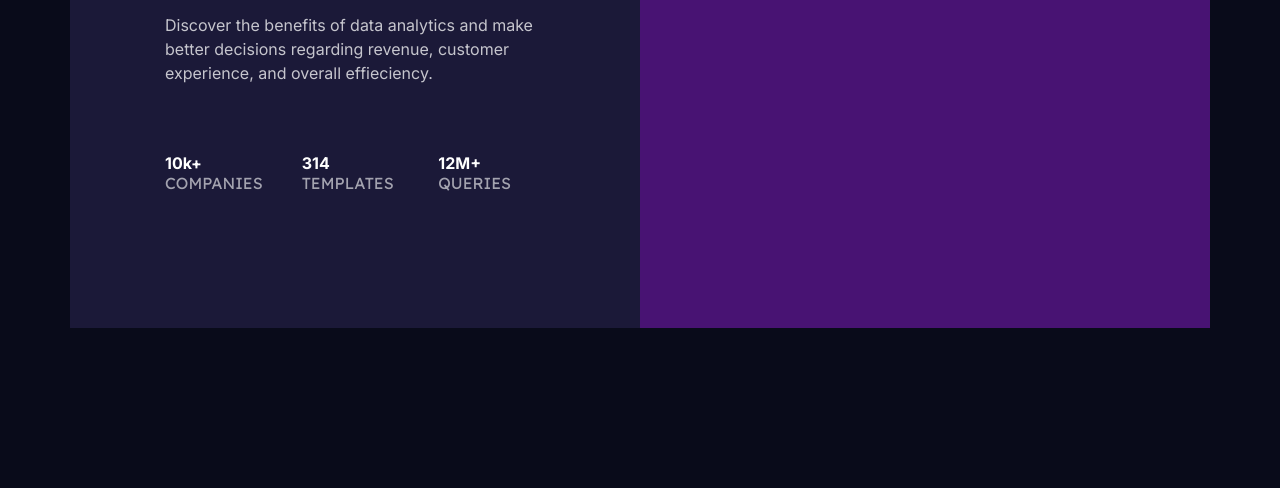
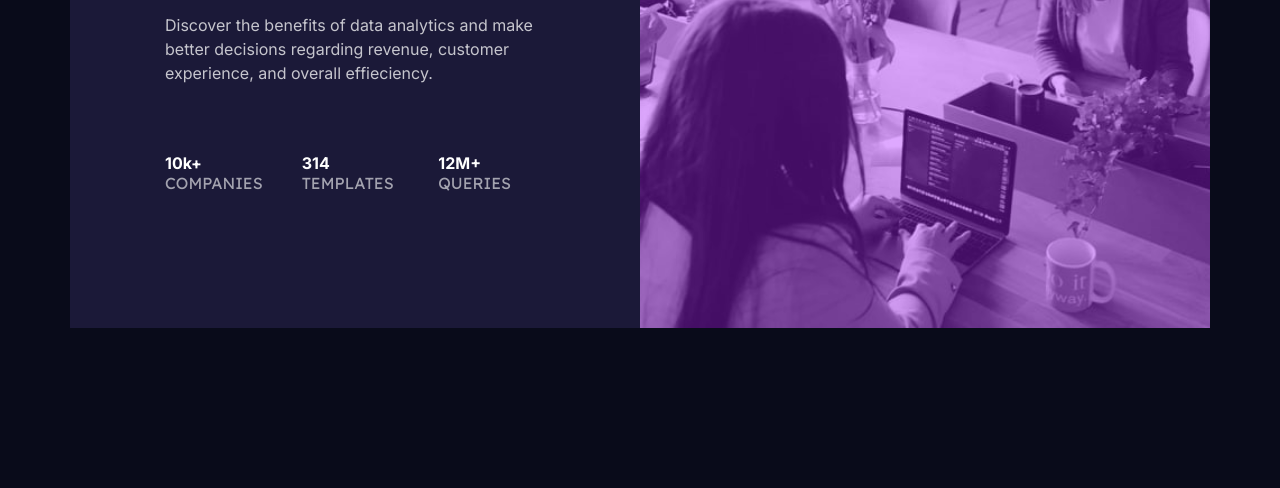
Before and after one commit to mhamza789/Card-Component, a plain HTML site: page index.html in a window 1280 px wide. Shown: the part 312-800 px from the top of the page. Drawn offline with nearby package versions, Linux system fonts and the light colour scheme.

Commit message:
Update main.css

```diff
--- a/main.css
+++ b/main.css
@@ -47,7 +47,7 @@ p.stats-headings {
 
 
 div.header-img {
-    background-image: url("image-header-desktop.jpg");
+    background-image: url("images/image-header-desktop.jpg");
     background-attachment: scroll;
     background-repeat: no-repeat;
     background-size: cover;
```
